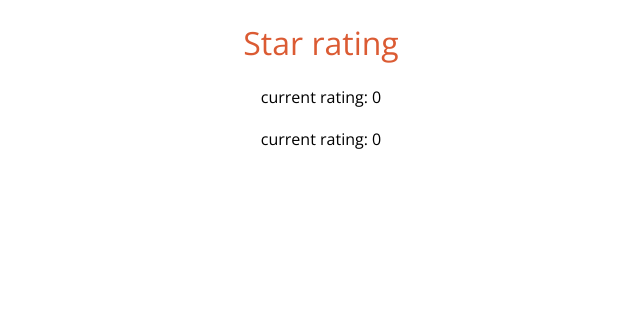
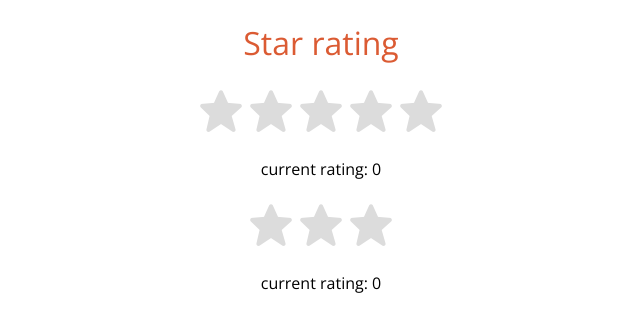
Before and after one commit to lhv0829/Javascript_Mission, a plain HTML site: page Mission3/template/index.html in a window 1280 px wide. Shown: the whole page, without its empty margins (319-959 px from the left). Drawn offline with nearby package versions, Linux system fonts and the light colour scheme.

Commit message:
리팩토링 필요

```diff
--- a/Mission3/template/index.html
+++ b/Mission3/template/index.html
@@ -19,7 +19,14 @@
   <body>
     <h1 class="title">Star rating</h1>
 
-    <div class="star-rating" data-max-rating="5"></div>
+    <div class="star-rating" data-max-rating="5">
+<!--       <i class='bx bxs-star'></i>
+      <i class='bx bxs-star'></i>
+      <i class='bx bxs-star'></i>
+      <i class='bx bxs-star'></i>
+      <i class='bx bxs-star'></i> -->
+    </div>
+
     <div class="current-rating">current rating: <span>0</span></div>
 
     <div class="star-rating" data-max-rating="3"></div>
--- a/Mission3/template/star-rating/index.js
+++ b/Mission3/template/star-rating/index.js
@@ -1 +1,62 @@
 // do something!
+export const makeDOM = (domType, propertyMap) => {
+  // domType : div, a, li...
+  // propertyMap : {"className" : "product-card", "alt" : ...}
+  // Object.keys(propertyMap) -> ["className", "alt"]
+  const dom = document.createElement(domType);
+  Object.keys(propertyMap).forEach((key) => {
+    dom[key] = propertyMap[key];
+  });
+  return dom;
+};
+
+// <i class='bx bxs-star'></i>
+export const StarRating = $container => {
+  const maxRating = parseInt($container.dataset.maxRating);
+  const starRatingContainer = makeDOM('div', {
+    className: 'star-rating-container',
+  })
+  for(let i = 0 ; i < maxRating; i++){
+    const star = makeDOM('i', {
+      className: 'bx bxs-star',
+    });
+    starRatingContainer.appendChild(star);
+  }
+  $container.appendChild(starRatingContainer);
+
+  $container.addEventListener('mouseover', e => {
+    const idx = [...starRatingContainer.children].indexOf(e.target);
+    for(let i = 0; i <= idx; i++){
+      [...starRatingContainer.children][i].classList.add('hovered');
+  }
+});
+  $container.addEventListener('click', e => {
+    const idx = [...starRatingContainer.children].indexOf(e.target);
+    const leng = [...starRatingContainer.children].length;
+    for(let i = 0; i <= idx; i++){
+      [...starRatingContainer.children][i].classList.add('selected');
+    }
+    for(let i = idx + 1; i < leng; i++){
+      [...starRatingContainer.children][i].classList.remove('selected');
+    }
+    const event = new CustomEvent('rating-change', {detail: idx + 1});
+    $container.dispatchEvent(event);
+  });
+  $container.addEventListener('mouseout', e => {
+    const idx = [...starRatingContainer.children].indexOf(e.target);
+    for(let i = 0; i <= idx; i++){
+      [...starRatingContainer.children][i].classList.remove('hovered');
+  }
+  });
+  const linkDOM = makeDOM('link', {
+    href: "star-rating/theme.css",
+    rel: "stylesheet",
+  });
+  const beforeLink = document.getElementsByTagName('link')[1];
+  console.log(linkDOM);
+  beforeLink.after(linkDOM);
+
+};
+const setStarRating = () => {};
+
+export default StarRating;
```
Also changed, not shown: Mission2/template/AnalogClock.js (+4 -4 lines).
